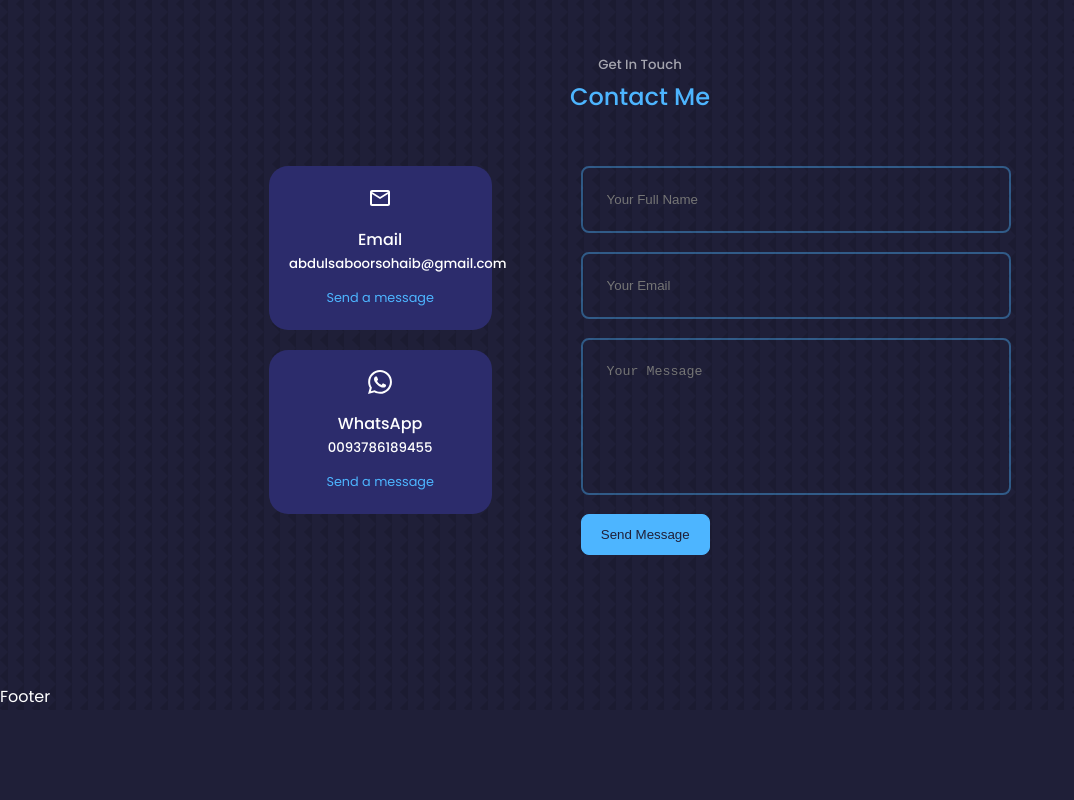
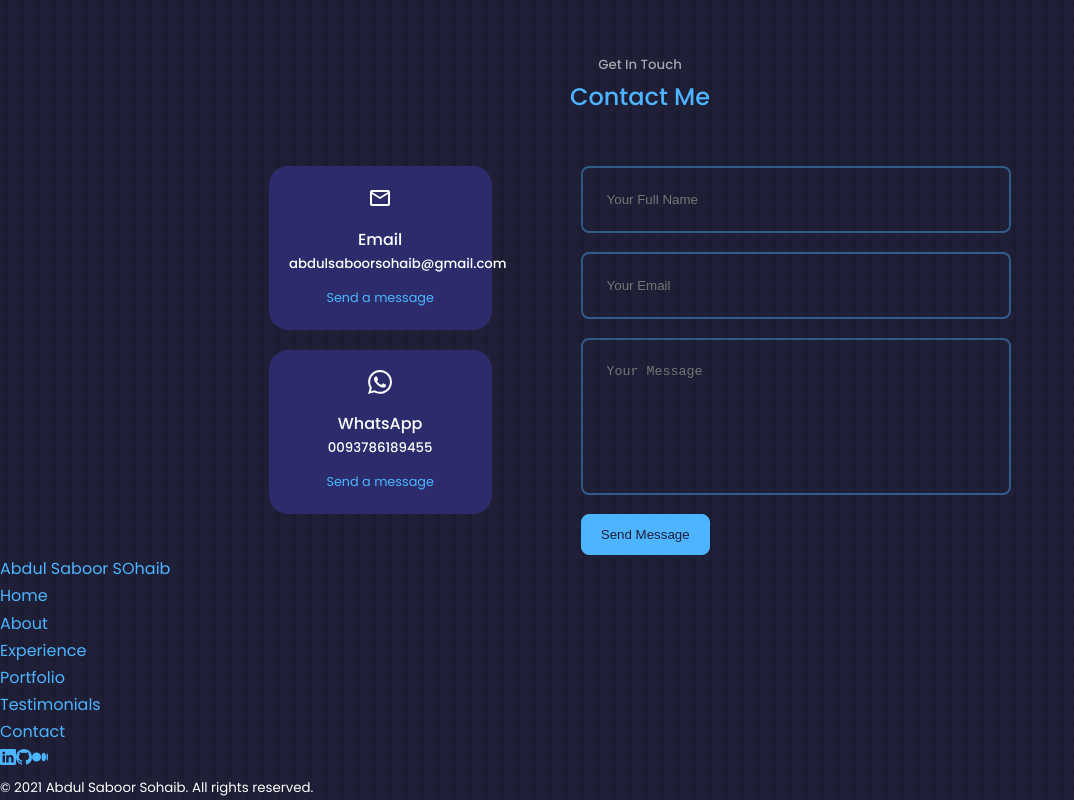
Before and after one commit to SaboorSohaib/sohaib-react-portfolio, a React (Create React App) app: page / in a window 1280 px wide. Shown: the part 4036-4836 px from the top of the page, without its empty margins (0-1074 px from the left). Before the commit the page ends 4746 px from the top, so only its background shows below. Built offline with nearby package versions, Linux system fonts and the light colour scheme.

Commit message:
ADD FOOTER COMPONENT

```diff
--- a/src/components/footer/Footer.jsx
+++ b/src/components/footer/Footer.jsx
@@ -1,8 +1,30 @@
 import React from 'react';
+import { BsLinkedin, BsGithub, BsMedium } from 'react-icons/bs';
 import './footer.css';
 
 const Footer = () => (
-  <section id="footer">Footer</section>
+  <footer id="footer">
+    <a href="#" className="footer__logo">Abdul Saboor SOhaib</a>
+
+    <ul className="permalinks">
+      <li><a href="#">Home</a></li>
+      <li><a href="#about">About</a></li>
+      <li><a href="#experience">Experience</a></li>
+      <li><a href="#portfolio">Portfolio</a></li>
+      <li><a href="#testimonials">Testimonials</a></li>
+      <li><a href="#contact">Contact</a></li>
+    </ul>
+
+    <div className="footer__socials">
+      <a href="https://www.linkedin.com/in/abdul-saboor-sohaib/" target="_blank" rel="noreferrer" aria-label="Linkedin"><BsLinkedin /></a>
+      <a href="https://github.com/SaboorSohaib" target="_blank" rel="noreferrer" aria-label="GitHub"><BsGithub /></a>
+      <a href="https://medium.com/@abdulsaboorsohaib" target="_blank" rel="noreferrer" aria-label="Medium"><BsMedium /></a>
+    </div>
+
+    <div className="footer__copyright">
+      <small>&copy; 2021 Abdul Saboor Sohaib. All rights reserved.</small>
+    </div>
+  </footer>
 );
 
 export default Footer;
```
